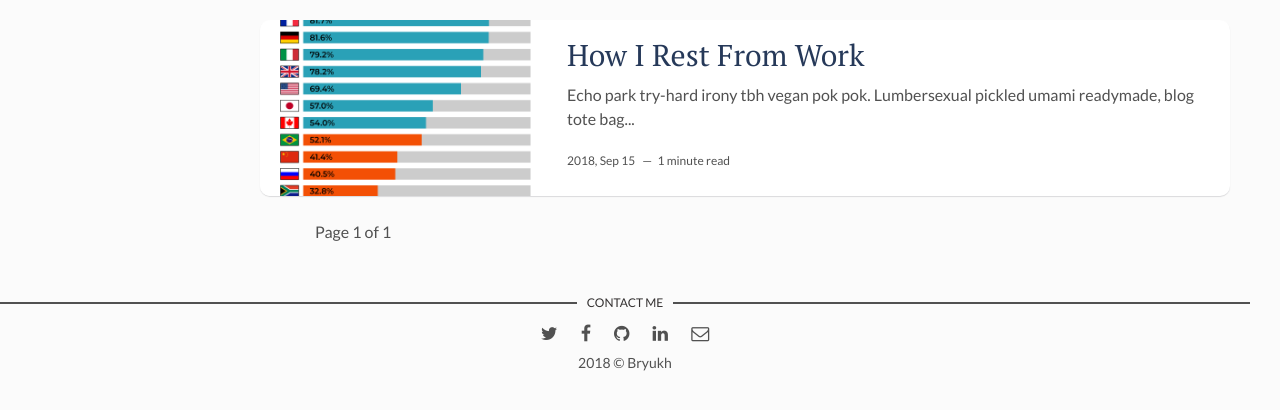
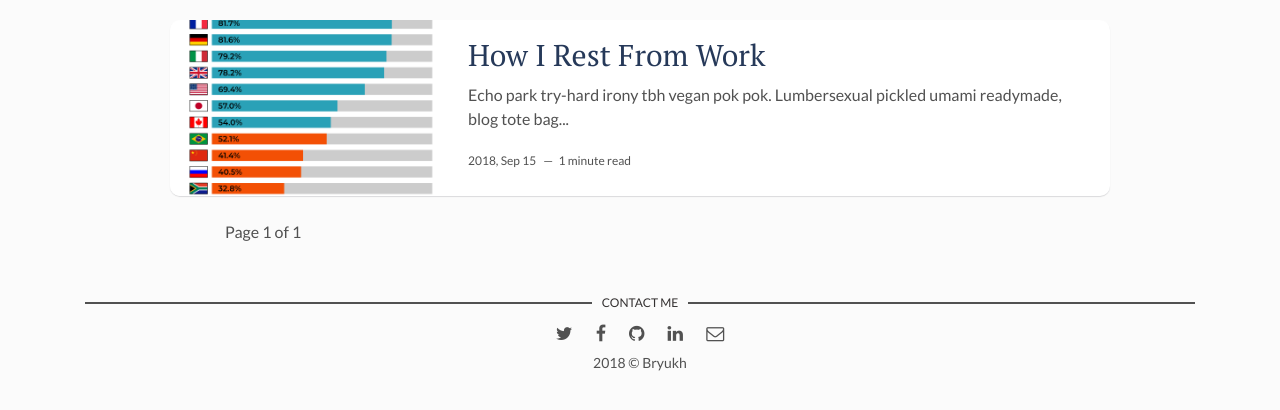
Before and after one commit to Bryukh/makedatashine, a Jekyll site: the page built from index.html, in a window 1280 px wide. Shown: the top 410 px of the page. Built offline with Jekyll 4.4.1, drawn with Linux system fonts in a browser that asks for light colours; the list of posts is cut into pages by our own code.

Commit message:
progress

```diff
--- a/_config.yml
+++ b/_config.yml
@@ -4,7 +4,7 @@ description: > # this means to ignore newlines until "baseurl:"
   line in _config.yml. It will appear in your document head meta (for
   Google search results) and in your feed.xml site description.
 permalink: ':title/'
-baseurl: "/makedatashine" # the subpath of your site, e.g. /blog
+baseurl: "" # the subpath of your site, e.g. /blog
 url: "" # the base hostname & protocol for your site, e.g. http://example.com
 site-twitter: #if your site has a twitter account, enter it here
 
--- a/_layouts/default.html
+++ b/_layouts/default.html
@@ -3,8 +3,10 @@
 {% include head.html %}
 <body>
 
-  <div class="wrapper">
+  <div class="container">
+    <div class="row">
     {{ content }}
+  </div>
   </div>
 
   {% include analytics.html %}
--- a/_layouts/main.html
+++ b/_layouts/main.html
@@ -2,10 +2,10 @@
 layout: default
 ---
 
-<div class="content-box clearfix">
+<div class="container content-box clearfix">
   {{ content }}
 </div>
-<footer>
+<footer class="container">
   <section class="contact">
     <h3 class="contact-title">Contact me</h3>
     <ul>
--- a/assets/css/main.css
+++ b/assets/css/main.css
@@ -1002,7 +1002,8 @@ table tfoot td {
 
 .content-box {
   padding: 20px;
-  padding-left: 260px;
+  padding-left: 100px;
+  padding-right: 100px;
   display: -webkit-box;
   display: -webkit-flex;
   display: -ms-flexbox;
@@ -1218,14 +1219,12 @@ a.newer-posts:hover {
 }
 
 .page-cover-image {
-  position: relative;
   padding: 0;
   margin-left: auto;
   margin-right: auto;
-  max-height: 720px;
   max-width: 720px;
   background-color: #fafafa;
-  /* overflow: hidden; */
+  overflow: hidden;
 }
 
 .page-cover-image figure {
--- a/assets/css/scss/parts/_home-page.scss
+++ b/assets/css/scss/parts/_home-page.scss
@@ -60,7 +60,8 @@
 }
 .content-box {
   padding: 20px;
-  padding-left: 260px;
+  padding-left: 100px;
+  padding-right: 100px;
 
   display: flex;
   flex-direction: row;
```
Also changed, not shown: assets/css/scss/parts/_post-page.scss (+5 -3 lines), assets/img/david-freeman.jpg (deleted), assets/img/home-page.jpg (deleted), assets/img/how-to-start.jpg (deleted), assets/img/i-rest.jpg (deleted), assets/img/js-1.png (deleted), assets/img/mac.jpg (deleted), assets/img/post-example.jpg (deleted), assets/img/promo-img.jpg (deleted), assets/img/software.jpg (deleted), assets/img/we-in-rest.jpg (deleted), assets/img/workflow.jpg (deleted).
